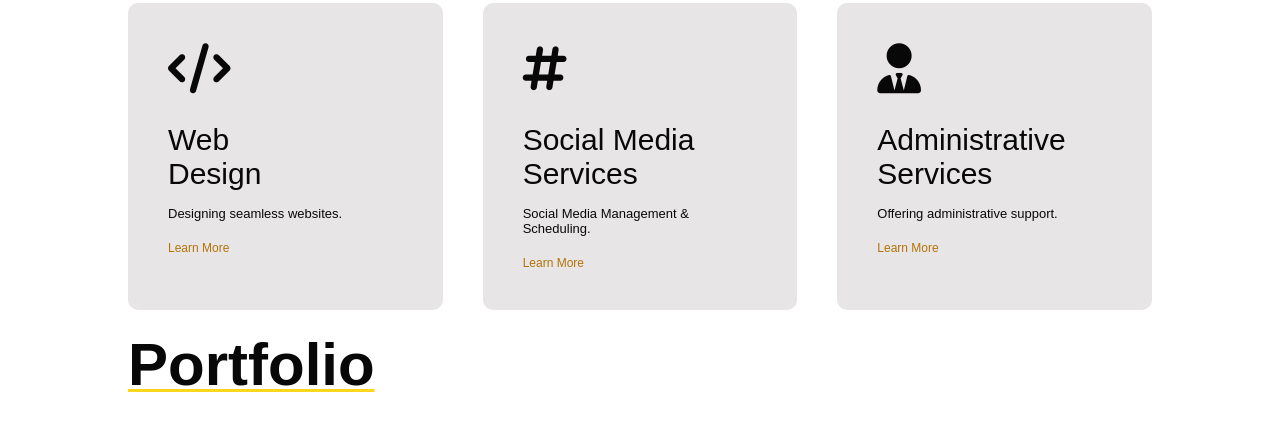
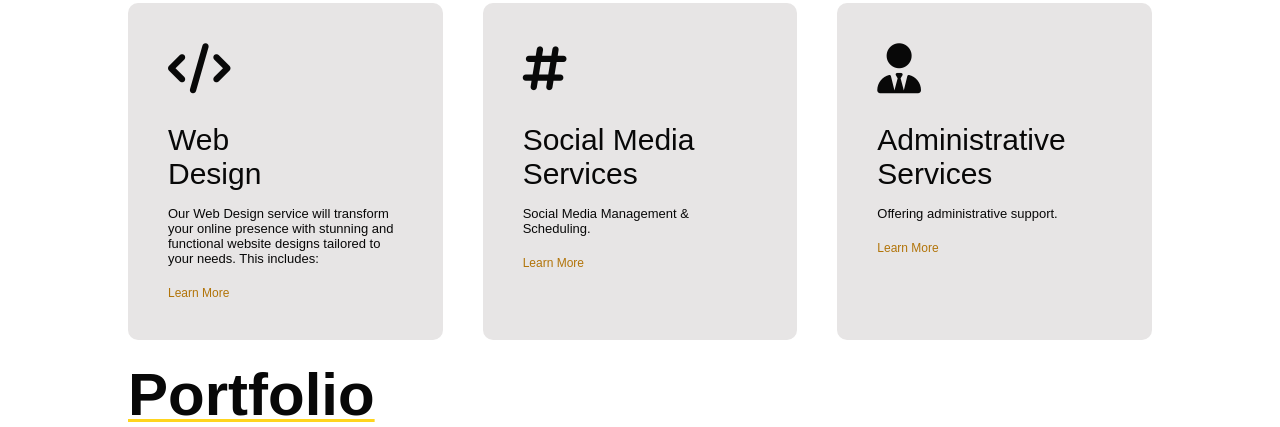
Before and after one commit to CatherineMurigi/Katie-Digital-Hub, a plain HTML site: page index.html in a window 1280 px wide. Shown: the part 2299-2726 px from the top of the page. Drawn offline with Linux system fonts and the light colour scheme.

Commit message:
Update index.html
Describe Web services

```diff
--- a/index.html
+++ b/index.html
@@ -108,7 +108,8 @@
           <div>
             <i class="fa-solid fa-code"></i>
             <h2>Web <br>Design</h2>
-            <p>Designing seamless websites.</p>
+            <p>Our Web Design service will transform your
+              online presence with stunning and functional website designs tailored to your needs. This includes:</p>
             <a href="pic/Web.pdf" target="_blank">Learn More</a>
           </div>
           <div>
```
